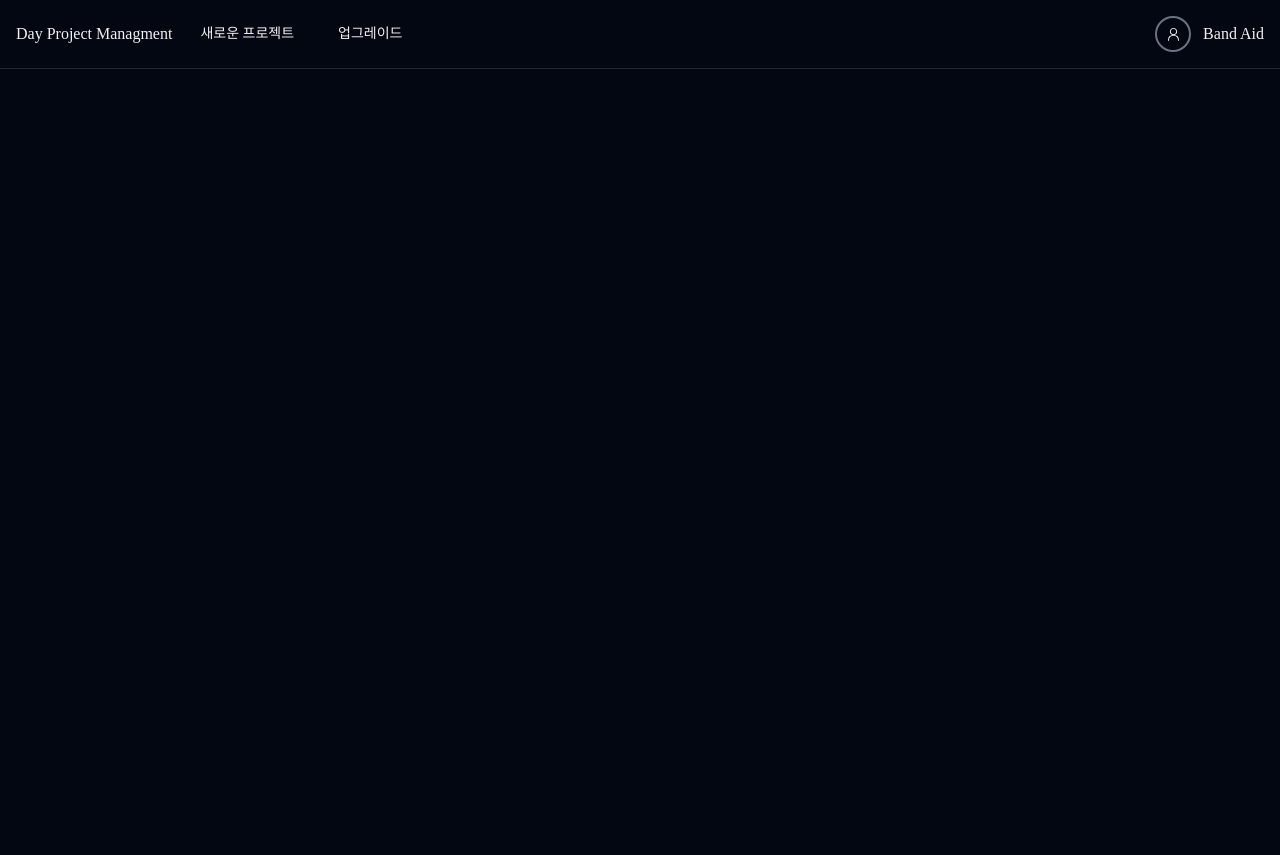
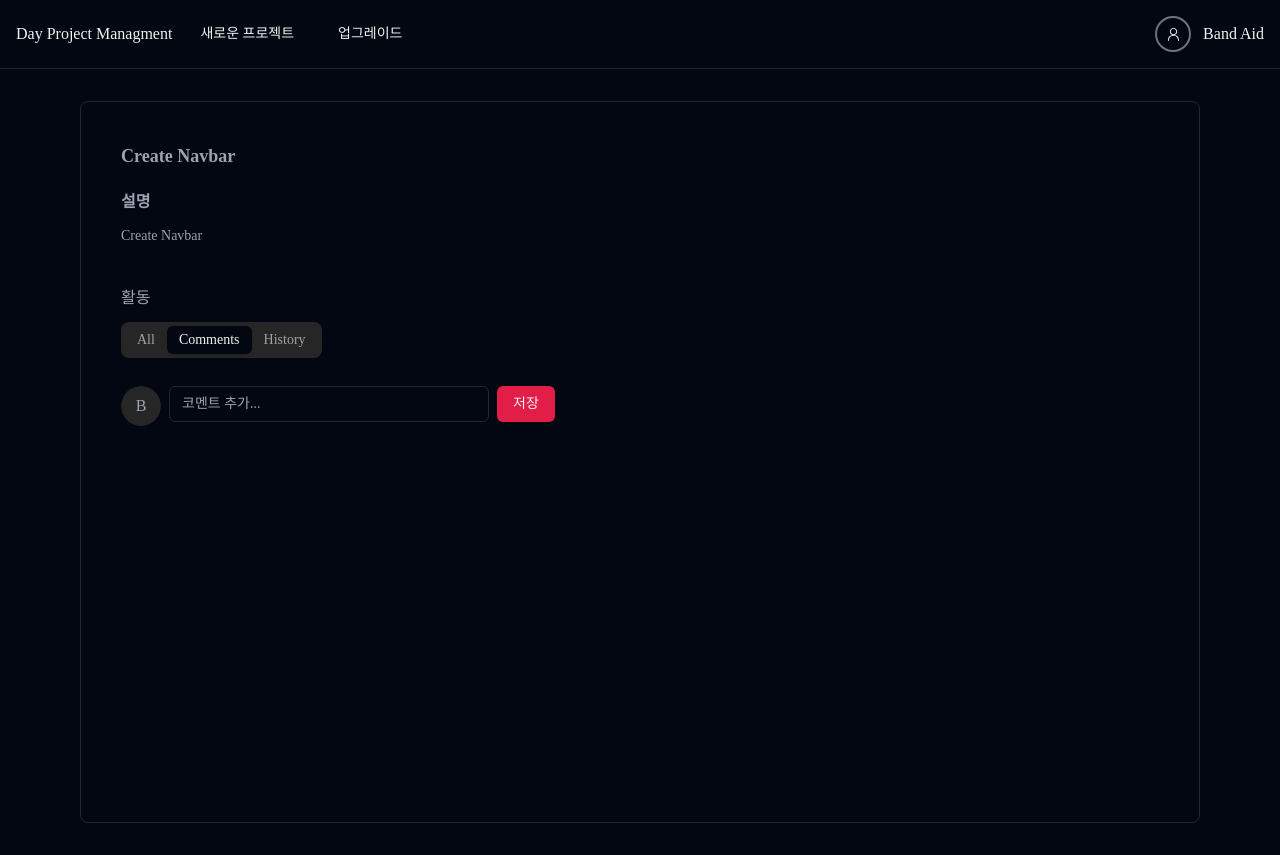
Before and after one commit to Jangchaeyun/projectmanagementsystem, a React (Vite) app in the folder React/project-management-react/: page /project/1/issue/1 in a window 1280 px wide. Before the commit the page ends 800 px from the top, so only its background shows below. Built offline with nearby package versions, Linux system fonts and the light colour scheme; a web font is replaced by a local one.

Commit message:
0906  Issue Details Page

```diff
--- a/React/project-management-react/package.json
+++ b/React/project-management-react/package.json
@@ -20,6 +20,7 @@
     "@radix-ui/react-scroll-area": "^1.1.0",
     "@radix-ui/react-select": "^2.1.1",
     "@radix-ui/react-slot": "^1.1.0",
+    "@radix-ui/react-tabs": "^1.1.0",
     "class-variance-authority": "^0.7.0",
     "clsx": "^2.1.1",
     "lucide-react": "^0.438.0",
--- a/React/project-management-react/src/App.jsx
+++ b/React/project-management-react/src/App.jsx
@@ -3,6 +3,7 @@ import "./App.css";
 import Home from "./pages/Home/Home";
 import Navbar from "./pages/Navbar/Navbar";
 import ProjectDetails from "./pages/ProjectDetails/ProjectDetails";
+import IssueDetails from "./pages/IssueDetails/IssueDetails";
 
 function App() {
   return (
@@ -11,6 +12,10 @@ function App() {
       <Routes>
         <Route path="/" element={<Home />} />
         <Route path="/project/:id" element={<ProjectDetails />} />
+        <Route
+          path="/project/:projectId/issue/:issueId"
+          element={<IssueDetails />}
+        />
       </Routes>
     </>
   );
--- /dev/null
+++ b/React/project-management-react/src/components/ui/tabs.jsx
@@ -0,0 +1,41 @@
+import * as React from "react"
+import * as TabsPrimitive from "@radix-ui/react-tabs"
+
+import { cn } from "@/lib/utils"
+
+const Tabs = TabsPrimitive.Root
+
+const TabsList = React.forwardRef(({ className, ...props }, ref) => (
+  <TabsPrimitive.List
+    ref={ref}
+    className={cn(
+      "inline-flex h-9 items-center justify-center rounded-lg bg-muted p-1 text-muted-foreground",
+      className
+    )}
+    {...props} />
+))
+TabsList.displayName = TabsPrimitive.List.displayName
+
+const TabsTrigger = React.forwardRef(({ className, ...props }, ref) => (
+  <TabsPrimitive.Trigger
+    ref={ref}
+    className={cn(
+      "inline-flex items-center justify-center whitespace-nowrap rounded-md px-3 py-1 text-sm font-medium ring-offset-background transition-all focus-visible:outline-none focus-visible:ring-2 focus-visible:ring-ring focus-visible:ring-offset-2 disabled:pointer-events-none disabled:opacity-50 data-[state=active]:bg-background data-[state=active]:text-foreground data-[state=active]:shadow",
+      className
+    )}
+    {...props} />
+))
+TabsTrigger.displayName = TabsPrimitive.Trigger.displayName
+
+const TabsContent = React.forwardRef(({ className, ...props }, ref) => (
+  <TabsPrimitive.Content
+    ref={ref}
+    className={cn(
+      "mt-2 ring-offset-background focus-visible:outline-none focus-visible:ring-2 focus-visible:ring-ring focus-visible:ring-offset-2",
+      className
+    )}
+    {...props} />
+))
+TabsContent.displayName = TabsPrimitive.Content.displayName
+
+export { Tabs, TabsList, TabsTrigger, TabsContent }
--- /dev/null
+++ b/React/project-management-react/src/pages/IssueDetails/CreateCommentForm.jsx
@@ -0,0 +1,60 @@
+import { Avatar, AvatarFallback } from "@/components/ui/avatar";
+import { Button } from "@/components/ui/button";
+import {
+  Form,
+  FormControl,
+  FormField,
+  FormItem,
+  FormMessage,
+} from "@/components/ui/form";
+import { Input } from "@/components/ui/input";
+import React from "react";
+import { useForm } from "react-hook-form";
+
+const CreateCommentForm = ({ issueId }) => {
+  const form = useForm({
+    // resolver: zod
+    defaultValues: {
+      content: "",
+    },
+  });
+
+  const onSubmit = (data) => {
+    console.log("comment", data);
+  };
+  return (
+    <div>
+      <Form {...form}>
+        <form className="flex gap-2" onSubmit={form.handleSubmit(onSubmit)}>
+          <FormField
+            control={form.control}
+            name="content"
+            render={({ field }) => (
+              <FormItem>
+                <div className="flex gap-2">
+                  <div>
+                    <Avatar>
+                      <AvatarFallback>B</AvatarFallback>
+                    </Avatar>
+                  </div>
+                  <FormControl>
+                    <Input
+                      {...field}
+                      type="text"
+                      className="w-[20rem]"
+                      placeholder="코멘트 추가..."
+                    />
+                  </FormControl>
+                  <FormMessage />
+                </div>
+              </FormItem>
+            )}
+          />
+          <Button type="submit">저장</Button>
+        </form>
+      </Form>
+    </div>
+  );
+};
+
+export default CreateCommentForm;
--- /dev/null
+++ b/React/project-management-react/src/pages/IssueDetails/IssueDetails.jsx
@@ -0,0 +1,47 @@
+import { ScrollArea } from "@/components/ui/scroll-area";
+import { Tabs, TabsContent, TabsList, TabsTrigger } from "@/components/ui/tabs";
+import React from "react";
+import { useParams } from "react-router-dom";
+import CreateCommentForm from "./CreateCommentForm";
+
+const IssueDetails = () => {
+  const { projectId, issueId } = useParams();
+  return (
+    <div className="px-20 py-8 text-gray-400">
+      <div className="flex justify-between border p-10 rounded-lg">
+        <ScrollArea className="h-[80vh] w-[60%]">
+          <div>
+            <h1 className="text-lg font-semibold text-gray-400">
+              Create Navbar
+            </h1>
+            <div className="py-5">
+              <h2 className="font-semibold text-gray-400">설명</h2>
+              <p className="text-gray-400 text-sm mt-3">Create Navbar</p>
+            </div>
+            <div className="mt-5">
+              <h1 className="pb-3">활동</h1>
+              <Tabs defaultValue="comments" className="w-[400px]">
+                <TabsList className="mb-5">
+                  <TabsTrigger value="all">All</TabsTrigger>
+                  <TabsTrigger value="comments">Comments</TabsTrigger>
+                  <TabsTrigger value="history">History</TabsTrigger>
+                </TabsList>
+                <TabsContent value="all">
+                  여기에서 모든 사용자들의 변경 사항을 볼 수 있습니다.
+                </TabsContent>
+                <TabsContent value="comments">
+                  <CreateCommentForm issueId={issueId} />
+                </TabsContent>
+                <TabsContent value="history">
+                  여기에서 모든 사용자들의 기록들을 볼 수 있습니다.
+                </TabsContent>
+              </Tabs>
+            </div>
+          </div>
+        </ScrollArea>
+      </div>
+    </div>
+  );
+};
+
+export default IssueDetails;
--- a/React/project-management-react/src/pages/ProjectDetails/IssueCard.jsx
+++ b/React/project-management-react/src/pages/ProjectDetails/IssueCard.jsx
@@ -10,13 +10,20 @@ import {
 import { DotsVerticalIcon, PersonIcon } from "@radix-ui/react-icons";
 import React from "react";
 import UserList from "./UserList";
+import { useNavigate } from "react-router-dom";
 
 const IssueCard = () => {
+  const navigate = useNavigate();
   return (
     <Card className="rounded-md py-1 pb-2">
       <CardHeader className="py-0 pb-1">
         <div className="flex justify-between items-center">
-          <CardTitle>Create Navbar</CardTitle>
+          <CardTitle
+            className="cursor-pointer"
+            onClick={() => navigate("/project/3/issue/10")}
+          >
+            Create Navbar
+          </CardTitle>
           <DropdownMenu>
             <DropdownMenuTrigger>
               <Button className="rounded-full" size="icon" variant="ghost">
```
Also changed, not shown: 1 other file (tests, documents, lock files or other folders).
